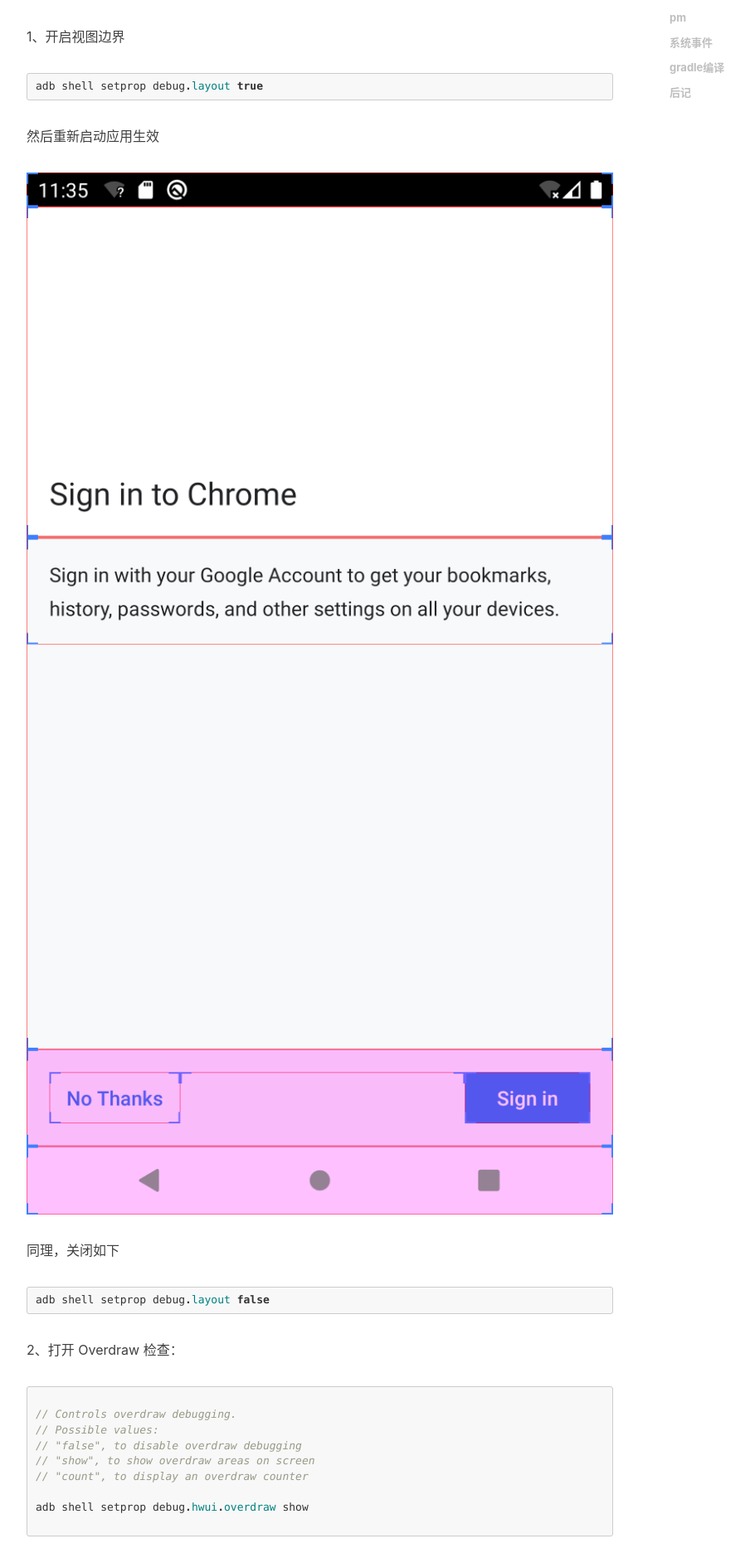
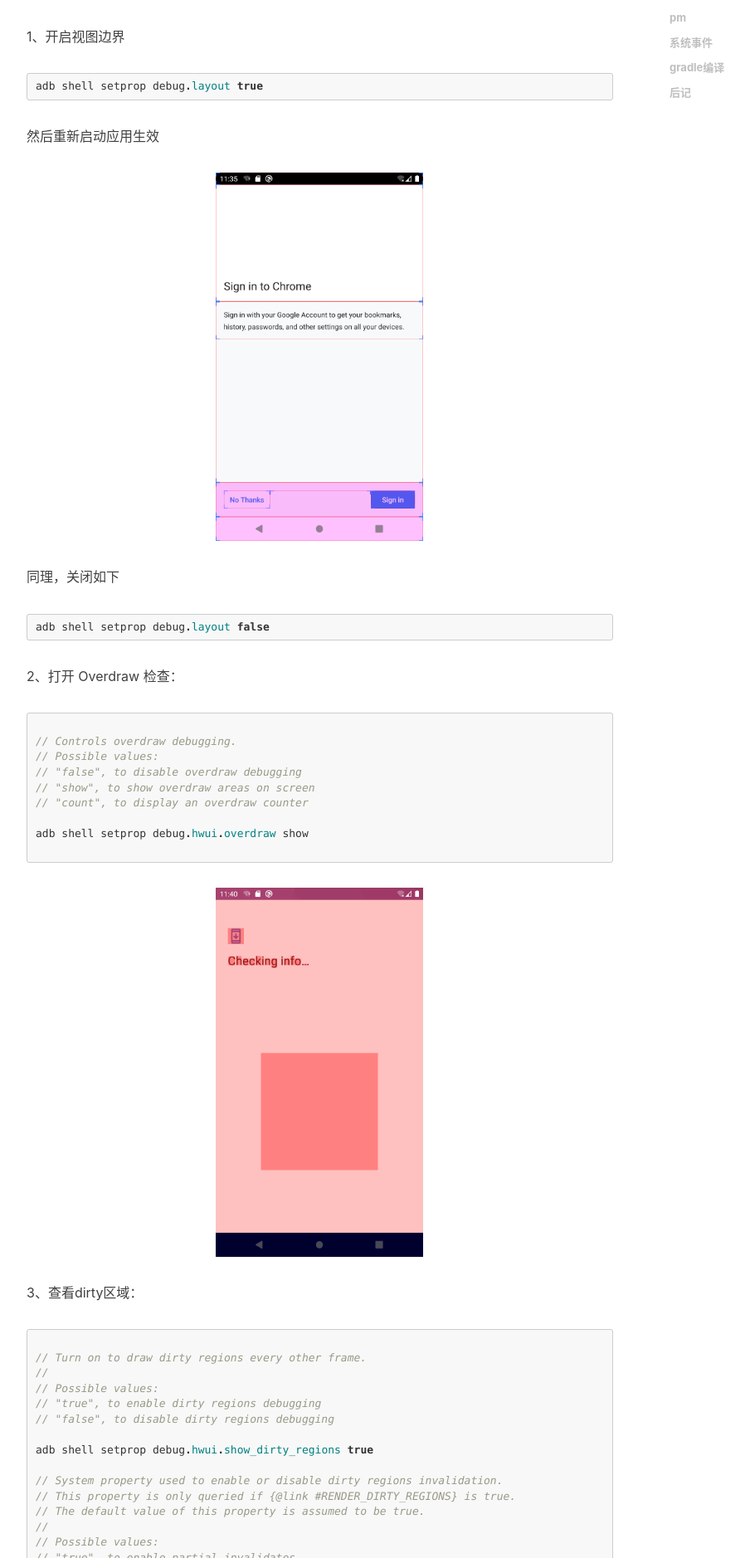
Before and after one commit to weiwangqiang/weiwangqiang.github.io, a Jekyll site: the page built from _posts/2019-09-06-android-debug-code.markdown, in a window 1280 px wide. Shown: the part 677-2555 px from the top of the page at 83% size, without its empty margins (233-1137 px from the left). Built offline with Jekyll 4.4.1, drawn with Linux system fonts in a browser that asks for light colours; nearby versions of some CDN libraries; comment, search, counter and statistics services are not loaded.

Commit message:
[feature][][apk_build] update
[what]
[why]
[how]

````diff
--- a/_posts/2019-09-06-android-debug-code.markdown
+++ b/_posts/2019-09-06-android-debug-code.markdown
@@ -23,7 +23,7 @@
 
 然后重新启动应用生效
 
-![在这里插入图片描述](/img/blog_android_debug_code/2.png)
+![在这里插入图片描述](/img/blog_android_debug_code/2.png){:height="250" width="250"}
 
 同理，关闭如下
 
@@ -45,7 +45,7 @@
 
 ```
 
-![在这里插入图片描述](/img/blog_android_debug_code/3.png){:height="500" width="500"}
+![在这里插入图片描述](/img/blog_android_debug_code/3.png){:height="250" width="250"}
 
 
 3、查看dirty区域：
@@ -116,7 +116,7 @@
 
 ```
 
-![在这里插入图片描述](/img/blog_android_debug_code/1.png)
+![在这里插入图片描述](/img/blog_android_debug_code/1.png){:height="250" width="250"}
 
 7、设置GPU 最大帧数
 
````
